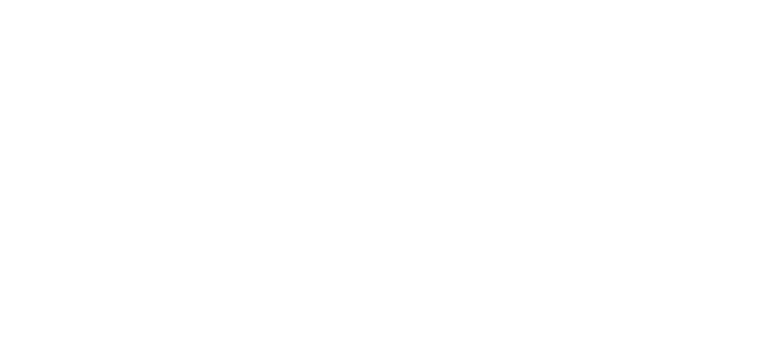
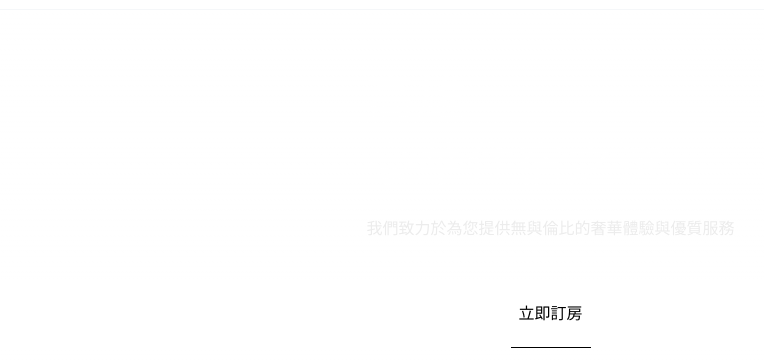
Before and after one commit to CodeMachine0121/hex-school-final-work, a Vue app: page / in a window 1280 px wide. Shown: the part 280-640 px from the top of the page, without its empty margins (79-843 px from the left). Built offline with nearby package versions, Linux system fonts and the light colour scheme.

Commit message:
feat: add here bg component

```diff
--- a/src/components/hero-content.vue
+++ b/src/components/hero-content.vue
@@ -5,14 +5,29 @@
 </script>
 
 <template>
-  <div class="content">
-    <hero-title class="hero-title" :title="'享樂酒店'" :sub-title="'Enjoyment Luxury Hotel'"/>
+  <div class="hero-title">
+    <hero-title  :title="'享樂酒店'" :sub-title="'Enjoyment Luxury Hotel'"/>
     <deco-line class="deco-line"/>
+  </div>
+  <div class="hero-bg">
+    <div class="hero-heading">
+      <div class="display">
+       <p class="head">高雄</p>
+        <p class="head">豪華住宿之選</p>
+      </div>
+      <p class="desc">
+        我們致力於為您提供無與倫比的奢華體驗與優質服務
+      </p>
+    </div>
+
+<!--    todo add flex for these two element-->
+    <button class="hero-btn">立即訂房</button>
+    <div style="width: 80px; height: 1px; background: #000000"></div>
   </div>
 </template>
 
 <style scoped>
-.content {
+.hero-title {
   .deco-line{
     margin-top: 20px;
   }
@@ -25,5 +40,63 @@
   align-items: center;
   gap: 20px;
   align-self: stretch;
+  margin-bottom: 40px;
 }
+.hero-bg{
+  display: flex;
+  padding: 60px 20px 60px 0;
+  flex-direction: column;
+  justify-content: center;
+  align-items: center;
+
+  border-radius: 40px;
+  border-top: 1px solid #F5F7F9;
+  border-right: 1px solid #F5F7F9;
+  background: linear-gradient(180deg, rgba(255, 255, 255, 0.00) 0%, rgba(255, 255, 255, 0.30) 100%);
+  backdrop-filter: blur(10px);
+
+  font-family: Noto, TC,serif;
+  font-style: normal;
+  font-weight: 700;
+  align-self: stretch;
+  .hero-heading{
+    margin-bottom: 40px;
+    .display{
+      display: flex;
+      flex-direction: column;
+      align-items: flex-start;
+      gap: 8px;
+      .head{
+        color: #FFF;
+        font-size: 48px;
+        line-height: 120%; /* 57.6px */
+        letter-spacing: 2px;
+      }
+      margin-bottom: 24px;
+    }
+    .desc{
+      color: #ECECEC;
+      font-size: 16px;
+      line-height: 150%; /* 24px */
+      letter-spacing: 0;
+    }
+  }
+
+  .hero-btn{
+    width: 100%;
+    height: auto;
+    display: flex;
+    padding: 20px;
+    flex-direction: column;
+    align-items: center;
+    gap: 10px;
+    border-radius: 8px;
+    background:  #FFF;
+    color: #000;
+    font-size: 16px;
+    line-height: 150%; /* 24px */
+    letter-spacing: 0;
+  }
+}
+
 </style>
```
